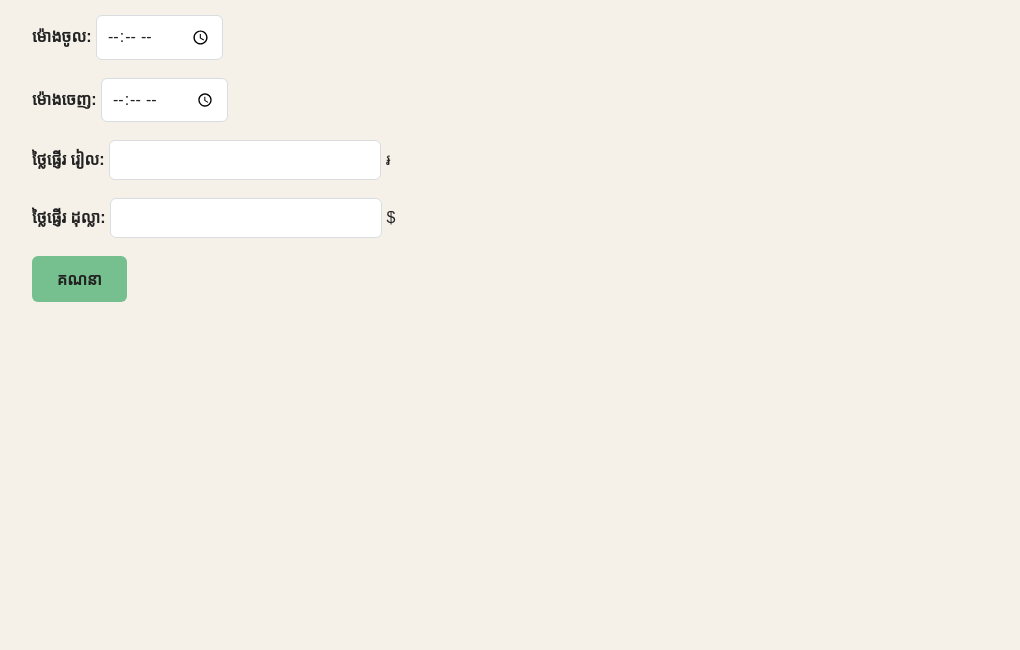
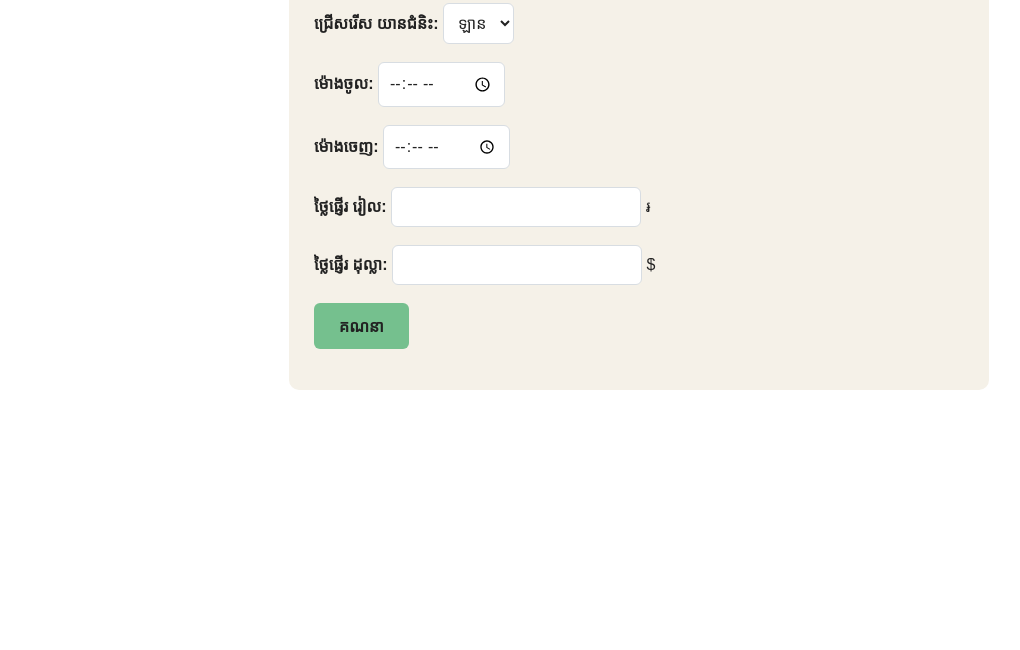
Before and after one commit to Gerrard-source/Heang_Gerrard, a plain HTML site: page index.html in a window 1280 px wide. Shown: the part 150-800 px from the top of the page, without its empty margins (1-1021 px from the left). Drawn offline with Linux system fonts and the light colour scheme; a web font is replaced by a local one.

Commit message:
Update index.html

```diff
--- a/index.html
+++ b/index.html
@@ -1,3 +1,4 @@
+
 <!doctype html>
 <html lang="km">
   <head>
@@ -16,10 +17,21 @@
 
     <style>
       body {
-        background-color: #f5f1e8;
+        background-color: #ffffff;
         color: #222222;
         font-family: "Battambang", sans-serif;
         padding: 25px;
+        margin: 0;
+      }
+
+      .container {
+        background-color: #f5f1e8;
+        max-width: 700px;
+        width: 100%;
+        box-sizing: border-box;
+        margin: 30px auto;
+        padding: 25px;
+        border-radius: 10px;
       }
 
       h2 {
@@ -66,6 +78,8 @@
 
       input[readonly] {
         width: 250px;
+        max-width: 100%;
+        box-sizing: border-box;
       }
 
       hr {
@@ -81,6 +95,8 @@
   </head>
 
   <body>
+    <div class="container">
+
       <h2>គណនាថ្លៃផ្ញើរយានជំនិះ</h2>
 
       <label>ជ្រើសរើស យានជំនិះ:</label>
@@ -115,6 +131,8 @@
       <button onclick="calculate()">គណនា</button>
 
       <p id="error" class="error"></p>
+
+    </div>
 
     <script>
       function calculate() {
```
Lines whose indentation alone changed are shown as unchanged.
